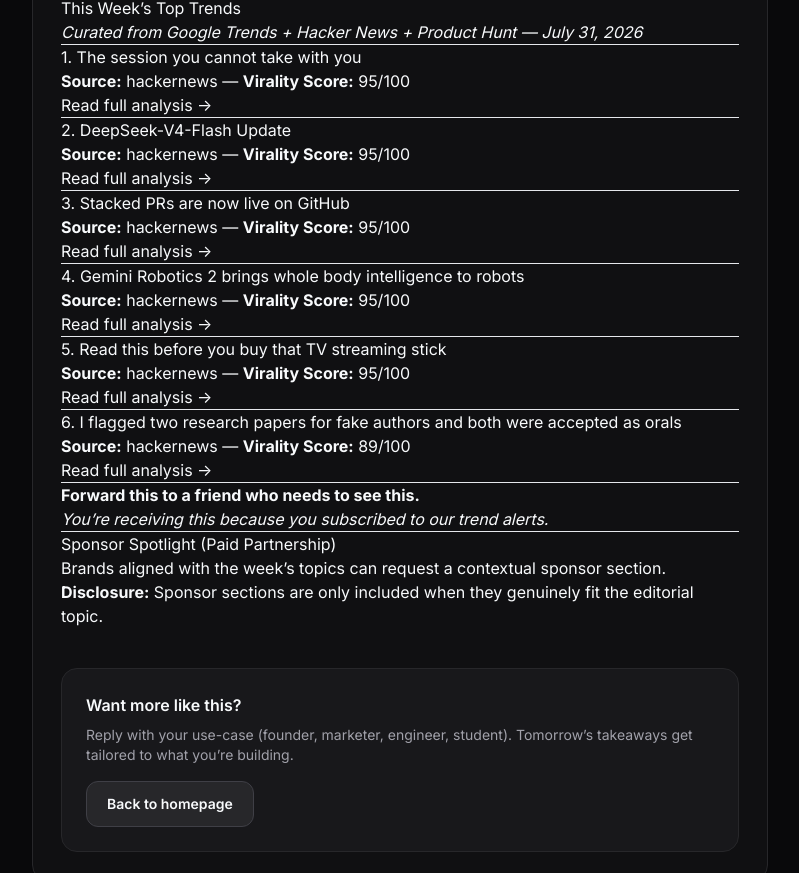
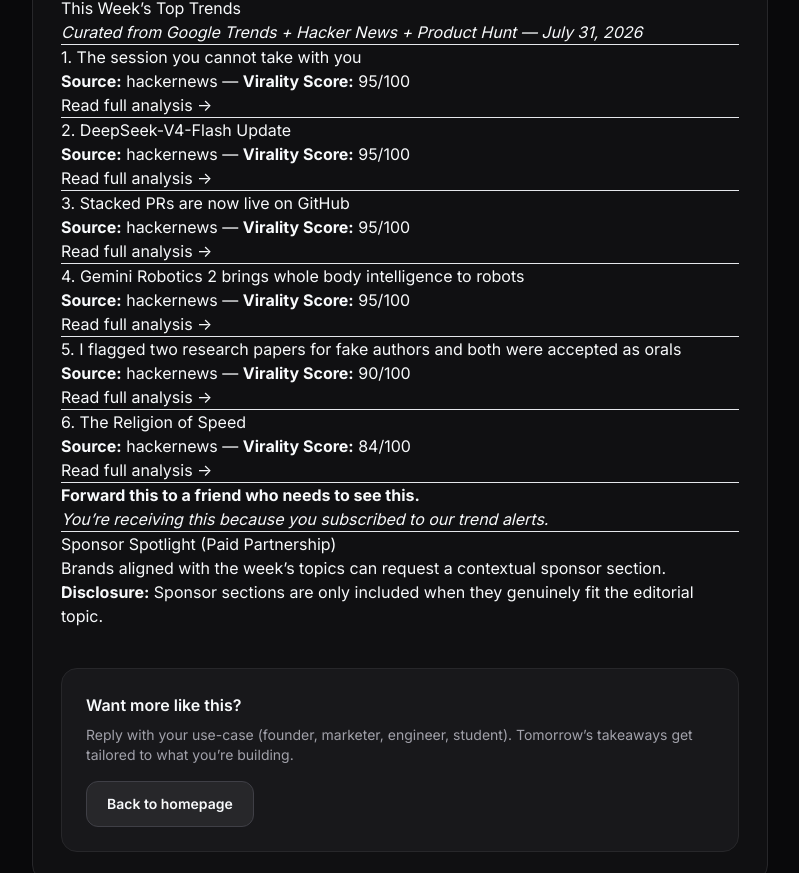
Before and after one commit to zheeno/jists, a Jekyll site: the page built from _posts/2026-07-31-weekly-trend-digest-july-31-2026.md, in a window 1280 px wide, cut to the strip 578-1451 px from the top of the page. Shown: the whole strip, without its empty margins (240-1039 px from the left). Built offline with Jekyll 4.4.1, drawn with Linux system fonts in a browser that asks for light colours; nearby versions of some CDN libraries.

Commit message:
Update _posts/2026-07-31-weekly-trend-digest-july-31-2026.md

```diff
--- a/_posts/2026-07-31-weekly-trend-digest-july-31-2026.md
+++ b/_posts/2026-07-31-weekly-trend-digest-july-31-2026.md
@@ -17,7 +17,7 @@
 
 **Source:** hackernews — **Virality Score:** 95/100
 
-[Read full analysis →](#)
+Read full analysis →
 
 ---
 
@@ -25,7 +25,7 @@
 
 **Source:** hackernews — **Virality Score:** 95/100
 
-[Read full analysis →](#)
+Read full analysis →
 
 ---
 
@@ -33,7 +33,7 @@
 
 **Source:** hackernews — **Virality Score:** 95/100
 
-[Read full analysis →](#)
+Read full analysis →
 
 ---
 
@@ -41,23 +41,23 @@
 
 **Source:** hackernews — **Virality Score:** 95/100
 
-[Read full analysis →](#)
+Read full analysis →
 
 ---
 
-## 5. Read this before you buy that TV streaming stick
+## 5. I flagged two research papers for fake authors and both were accepted as orals
 
-**Source:** hackernews — **Virality Score:** 95/100
+**Source:** hackernews — **Virality Score:** 90/100
 
-[Read full analysis →](#)
+Read full analysis →
 
 ---
 
-## 6. I flagged two research papers for fake authors and both were accepted as orals
+## 6. The Religion of Speed
 
-**Source:** hackernews — **Virality Score:** 89/100
+**Source:** hackernews — **Virality Score:** 84/100
 
-[Read full analysis →](#)
+Read full analysis →
 
 ---
 
```
